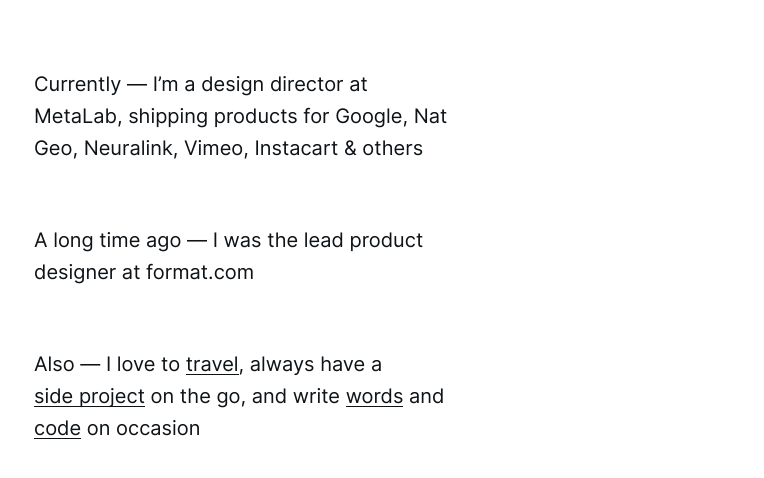
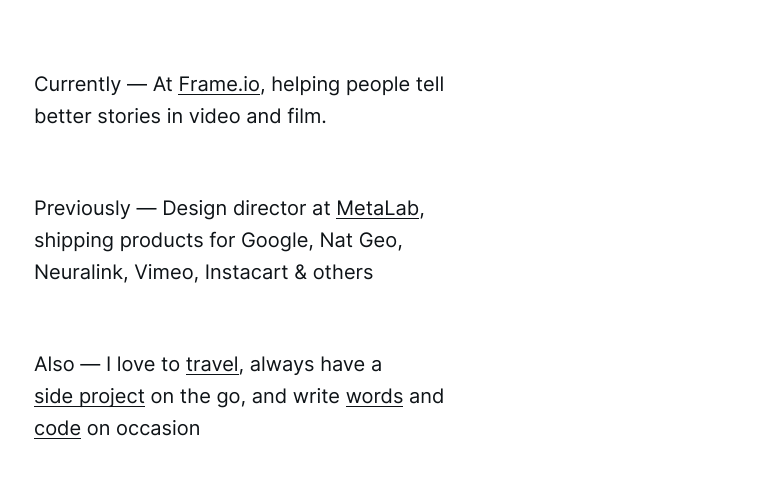
Before and after one commit to ksokhan/ks.io, a website built with Parcel: page index.html in a window 1280 px wide. Shown: the part 328-806 px from the top of the page, without its empty margins (146-910 px from the left). Built offline with nearby package versions, Linux system fonts and the light colour scheme.

Commit message:
updating current role to frame.io

```diff
--- a/index.html
+++ b/index.html
@@ -18,11 +18,11 @@
   <ul class="cv">
     <li class="cv-item">
       Currently &mdash;
-      I&rsquo;m a design director at MetaLab, shipping products for Google, Nat Geo, Neuralink, Vimeo, Instacart & others
+      At <a href="https://frame.io" target="_blank">Frame.io</a>, helping people tell better stories in video and film.
     </li>
     <li class="cv-item">
-      A long time ago &mdash;
-      I was the lead product designer at format.com
+      Previously &mdash;
+      Design director at <a href="https://metalab.co" target="_blank">MetaLab</a>, shipping products for Google, Nat Geo, Neuralink, Vimeo, Instacart & others
     </li>
     <li class="cv-item">
       Also &mdash;
```
Also changed, not shown: 2 other files.
